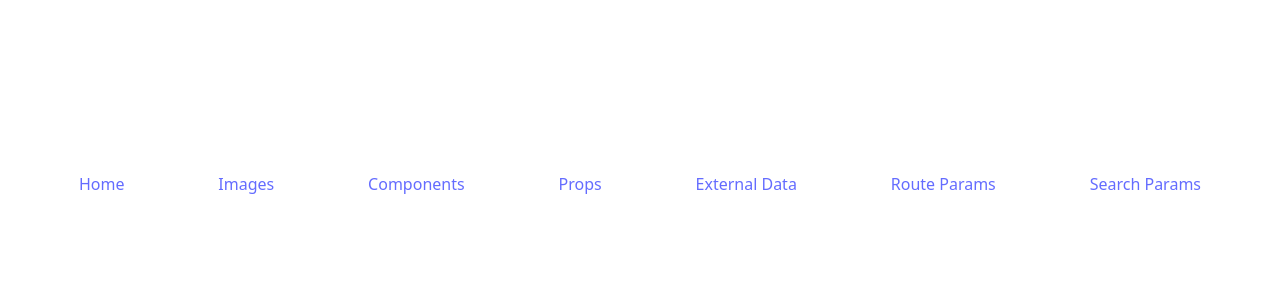
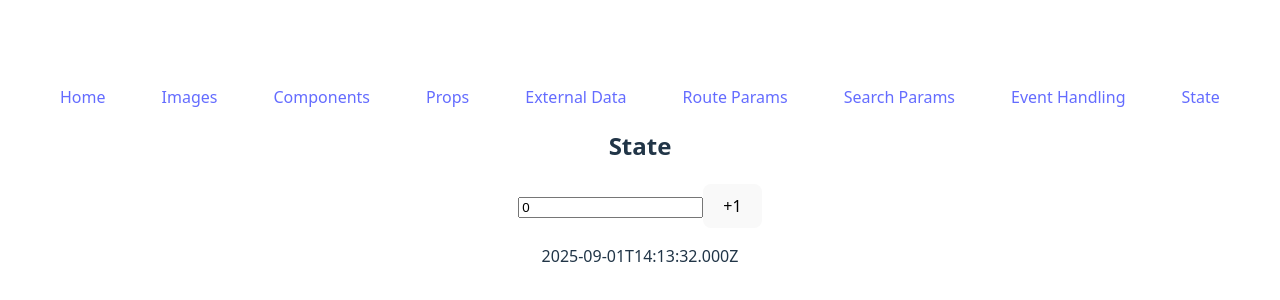
Before and after one commit to JHarry444/Lloyds-React-09-25, a React (Vite) app: page /state in a window 1280 px wide. Shown: the part 216-516 px from the top of the page. Built offline with nearby package versions, Linux system fonts and the light colour scheme.

Commit message:
event handling and state

```diff
--- a/src/App.jsx
+++ b/src/App.jsx
@@ -1,14 +1,15 @@
 import './App.css';
-import Trainer from './components/Trainer';
-import Input from './components/Input';
 import me from "./assets/me.jpg";
-import ExternalData from './components/ExternalData';
+import ExternalData from './components/static/ExternalData';
 import { BrowserRouter as Router, Routes, Route } from "react-router";
-import Home from './components/Home';
-import PropsExample from './components/PropsExample';
-import RouteParam from './components/RouteParam';
-import SearchParam from './components/SearchParam';
-import Navigation from './components/Navigation';
+import Home from './components/static/Home';
+import PropsExample from './components/static/PropsExample';
+import RouteParam from './components/routing/RouteParam';
+import SearchParam from './components/routing/SearchParam';
+import Navigation from './components/routing/Navigation';
+import EventHandling from './components/interactive/EventHandling';
+import Counter from './components/interactive/Counter';
+import Input from './components/static/Input';
 
 function App() {
 
@@ -17,19 +18,19 @@ function App() {
     <Router>
       <Navigation /> {/* Navigation is on every page so must be OUTSIDE the Routes component */}
       <Routes> {/* Basically a switch case for Route that renders the correct one by matching its path to the current URL */}
-        <Route path='/' element={<Home />} /> {/* Links a particualr React component to a particular path (URL) */}
+        <Route path='/' element={<Home />} /> {/* Links a particular React component to a particular path (URL) */}
         <Route path='/props' element={<PropsExample />} />
         <Route path='/external' element={<ExternalData />} />
         <Route path='/params/:name' element={<RouteParam />} /> {/* Data can be passed through to the element using params designated with a : */}
         <Route path='/search' element={<SearchParam />} /> {/* Don't need to do anything here if you're using search params */}
-        <Route path='/external' element={<ExternalData />} />
         <Route path='/images' element={<img src={me} alt="cheeky chappy" />} />
         <Route path='/components' element={<>
           <Input />
           <input type="text" />
         </>} />
+        <Route path='/events' element={<EventHandling />} />
+        <Route path='/state' element={<Counter />} />
       </Routes>
-
 
     </Router>
   )
--- /dev/null
+++ b/src/components/interactive/Counter.jsx
@@ -0,0 +1,18 @@
+import { useState } from "react";
+
+export default function Counter() {
+    // let count = 0; bad
+    // useState 'hooks' into the react component lifecycle
+    const [count, setCount] = useState( 0);
+
+    function incrementCount() {
+        setCount(count + 1)
+    }
+    return (
+        <>
+            <h2>State</h2>
+            <input type="number" readOnly value={count} /><button onClick={incrementCount}>+1</button>
+            <p>{new Date().toISOString()}</p>
+        </>
+    )
+}
--- /dev/null
+++ b/src/components/interactive/EventHandling.jsx
@@ -0,0 +1,11 @@
+export default function EventHandling() {
+    function sayHello() {
+        alert("HELLO!")
+    }
+    return (
+        <>
+            <h2>Event Handling</h2>
+            <button onClick={sayHello}>CLICK ME</button>
+        </>
+    )
+}
--- a/src/components/Navigation.jsx
+++ b/src/components/routing/Navigation.jsx
@@ -10,7 +10,8 @@ export default function Navigation() {
             <Link to="/external">External Data</Link>
             <Link to="/params/:name">Route Params</Link>
             <Link to="/search">Search Params</Link>
-
+            <Link to="/events">Event Handling</Link>
+            <Link to="/state">State</Link>
         </nav>
     )
 }
--- a/src/components/RouteParam.jsx
+++ b/src/components/routing/RouteParam.jsx
@@ -1,7 +1,7 @@
 import { useParams } from 'react-router';
-import Trainer from './Trainer';
-import trainers from './trainers.json';
+import trainers from '../static/trainers.json';
 import { v4 as uuidv4 } from 'uuid';
+import Trainer from '../static/Trainer';
 
 export default function RouteParam() {
     // useParams -> 'hook' that pulls the parameters out of the router
--- a/src/components/SearchParam.jsx
+++ b/src/components/routing/SearchParam.jsx
@@ -1,7 +1,7 @@
 import { useSearchParams } from 'react-router';
-import Trainer from './Trainer';
-import trainers from './trainers.json';
+import trainers from '../static/trainers.json';
 import { v4 as uuidv4 } from 'uuid';
+import Trainer from '../static/Trainer';
 
 export default function SearchParam() {
     // useSearchParams -> 'hook' that pulls the SEARCH parameters out of the router
```
Also changed, not shown: src/components/static/ExternalData.jsx (renamed from src/components/ExternalData.jsx), src/components/static/Home.jsx (renamed from src/components/Home.jsx), src/components/static/Input.jsx (renamed from src/components/Input.jsx), src/components/static/PropsExample.jsx (renamed from src/components/PropsExample.jsx), src/components/static/Trainer.jsx (renamed from src/components/Trainer.jsx), src/components/static/trainers.json (renamed from src/components/trainers.json).
